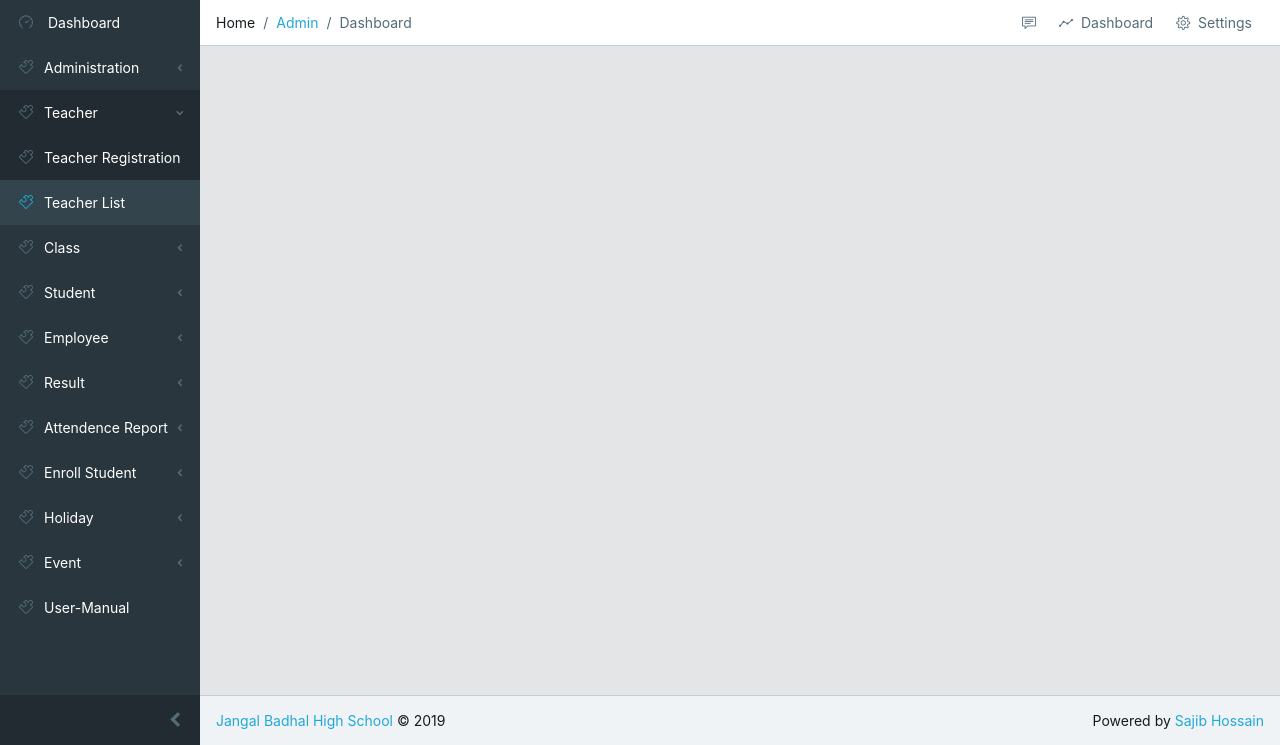
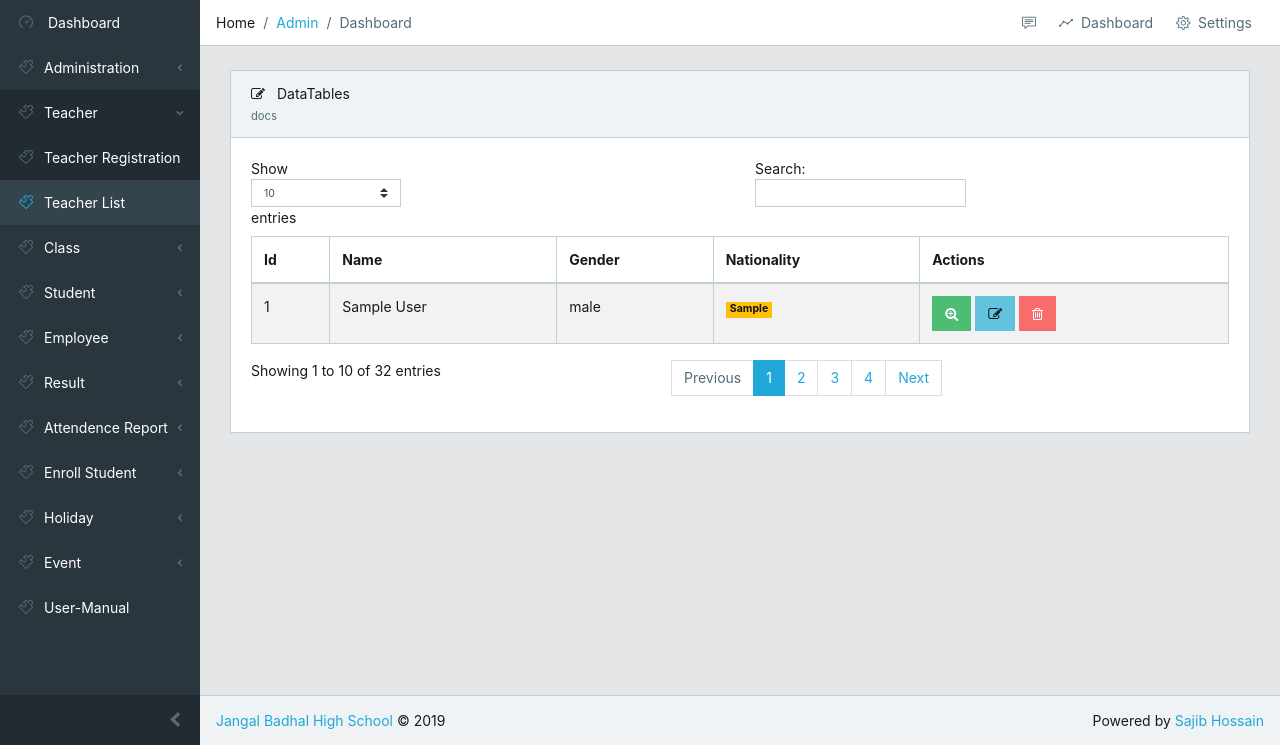
Before and after one commit to sajib1066/school_management_system, a Django app: page /teacher/list in a window 1280 px wide. Shown: the part 55-800 px from the top of the page. Run offline with Django 3.2, Linux system fonts and the light colour scheme; tables that the repository leaves empty hold one stand-in row (values such as "Sample post"); some libraries are stand-ins or nearby versions.

Commit message:
create teacher list

```diff
--- a/teacher/views.py
+++ b/teacher/views.py
@@ -1,7 +1,7 @@
 from django.shortcuts import render, redirect
 
 from . import forms
-from .models import District, Upazilla, Union
+from .models import District, Upazilla, Union, PersonalInfo
 
 # Create your views here.
 
@@ -63,4 +63,6 @@ def teacher_registration(request):
 
 
 def teacher_list(request):
-    return render(request, 'teacher/teacher-list.html')
+    teacher = PersonalInfo.objects.all()
+    context = {'teacher': teacher}
+    return render(request, 'teacher/teacher-list.html', context)
--- a/templates/teacher/teacher-list.html
+++ b/templates/teacher/teacher-list.html
@@ -2,5 +2,95 @@
 {% load static %}
 
 {% block content %}
-
+  <div class="animated fadeIn">
+      <div class="card">
+          <div class="card-header">
+              <i class="fa fa-edit"></i> DataTables
+              <div class="card-header-actions">
+                  <a class="card-header-action" href="https://datatables.net" target="_blank">
+                      <small class="text-muted">docs</small>
+                  </a>
+              </div>
+          </div>
+          <div class="card-body">
+              <div id="DataTables_Table_0_wrapper" class="dataTables_wrapper dt-bootstrap4 no-footer">
+                  <div class="row">
+                      <div class="col-sm-12 col-md-6">
+                          <div class="dataTables_length" id="DataTables_Table_0_length">
+                              <label>Show
+                                  <select name="DataTables_Table_0_length" aria-controls="DataTables_Table_0" class="custom-select custom-select-sm form-control form-control-sm">
+                                      <option value="10">10</option>
+                                      <option value="25">25</option>
+                                      <option value="50">50</option>
+                                      <option value="100">100</option>
+                                  </select> entries</label>
+                          </div>
+                      </div>
+                      <div class="col-sm-12 col-md-6">
+                          <div id="DataTables_Table_0_filter" class="dataTables_filter">
+                              <label>Search:
+                                  <input type="search" class="form-control form-control-sm" placeholder="" aria-controls="DataTables_Table_0">
+                              </label>
+                          </div>
+                      </div>
+                  </div>
+                  <div class="row">
+                      <div class="col-sm-12">
+                          <table class="table table-striped table-bordered datatable dataTable no-footer" id="DataTables_Table_0" role="grid" aria-describedby="DataTables_Table_0_info" style="border-collapse: collapse !important">
+                              <thead>
+                                  <tr role="row">
+                                      <th>Id</th>
+                                      <th>Name</th>
+                                      <th>Gender</th>
+                                      <th>Nationality</th>
+                                      <th>Actions</th>
+                                  </tr>
+                              </thead>
+                              <tbody>
+                                  {% for teacher in teacher %}
+                                    <tr role="row" class="odd">
+                                        <td>{{ teacher.id }}</td>
+                                        <td>{{ teacher.name }}</td>
+                                        <td>{{ teacher.gender }}</td>
+                                        <td>
+                                            <span class="badge badge-warning">{{ teacher.nationality }}</span>
+                                        </td>
+                                        <td>
+                                            <a class="btn btn-success" href="#">
+                                                <i class="fa fa-search-plus"></i>
+                                            </a>
+                                            <a class="btn btn-info" href="#">
+                                                <i class="fa fa-edit"></i>
+                                            </a>
+                                            <a class="btn btn-danger" href="#">
+                                                <i class="fa fa-trash-o"></i>
+                                            </a>
+                                        </td>
+                                    </tr>
+                                  {% endfor %}
+                              </tbody>
+                          </table>
+                      </div>
+                  </div>
+                  <div class="row">
+                      <div class="col-sm-12 col-md-5">
+                          <div class="dataTables_info" id="DataTables_Table_0_info" role="status" aria-live="polite">Showing 1 to 10 of 32 entries</div>
+                      </div>
+                      <div class="col-sm-12 col-md-7">
+                          <div class="dataTables_paginate paging_simple_numbers" id="DataTables_Table_0_paginate">
+                              <ul class="pagination">
+                                  <li class="paginate_button page-item previous disabled" id="DataTables_Table_0_previous"><a href="#" aria-controls="DataTables_Table_0" data-dt-idx="0" tabindex="0" class="page-link">Previous</a></li>
+                                  <li class="paginate_button page-item active"><a href="#" aria-controls="DataTables_Table_0" data-dt-idx="1" tabindex="0" class="page-link">1</a></li>
+                                  <li class="paginate_button page-item "><a href="#" aria-controls="DataTables_Table_0" data-dt-idx="2" tabindex="0" class="page-link">2</a></li>
+                                  <li class="paginate_button page-item "><a href="#" aria-controls="DataTables_Table_0" data-dt-idx="3" tabindex="0" class="page-link">3</a></li>
+                                  <li class="paginate_button page-item "><a href="#" aria-controls="DataTables_Table_0" data-dt-idx="4" tabindex="0" class="page-link">4</a></li>
+                                  <li class="paginate_button page-item next" id="DataTables_Table_0_next"><a href="#" aria-controls="DataTables_Table_0" data-dt-idx="5" tabindex="0" class="page-link">Next</a></li>
+                              </ul>
+                          </div>
+                      </div>
+                  </div>
+              </div>
+          </div>
+      </div>
+  </div>
 {% endblock %}
```
